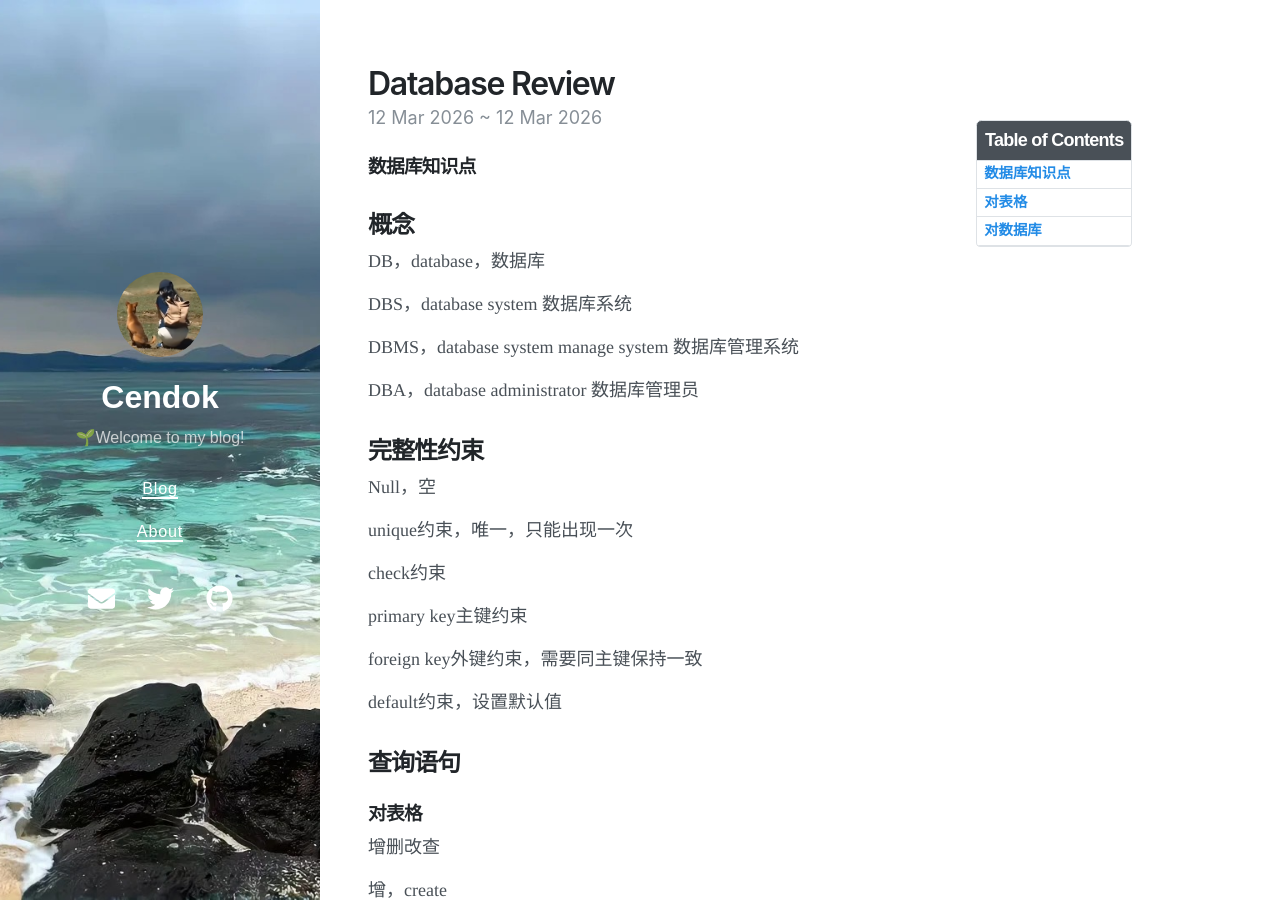
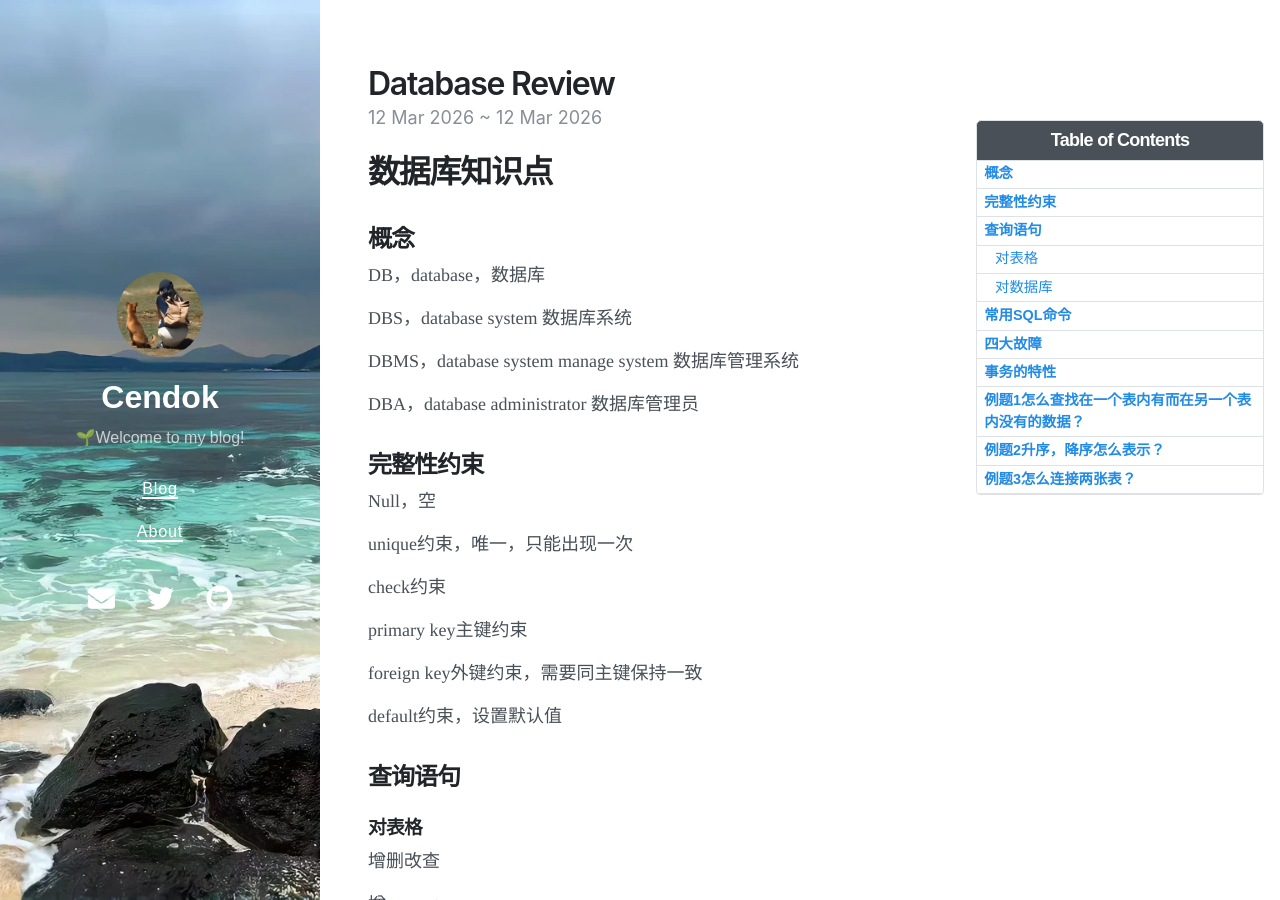
Before and after one commit to Cendok/pure-Blog, a Jekyll site: the page built from _posts/2026-03-12-DatabaseReview.md, in a window 1280 px wide and 900 px high. Built offline with Jekyll 4.4.1, drawn with Linux system fonts in a browser that asks for light colours; nearby versions of some CDN libraries.

Commit message:
Update 2026-03-12-DatabaseReview.md

```diff
--- a/_posts/2026-03-12-DatabaseReview.md
+++ b/_posts/2026-03-12-DatabaseReview.md
@@ -8,7 +8,7 @@ toc:  true
 ---
 
 
-### 数据库知识点
+# 数据库知识点
 
 
 ## 概念
```
